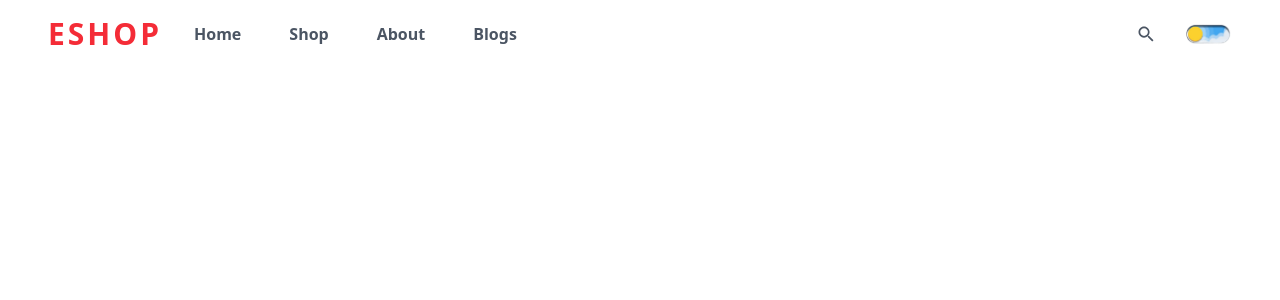
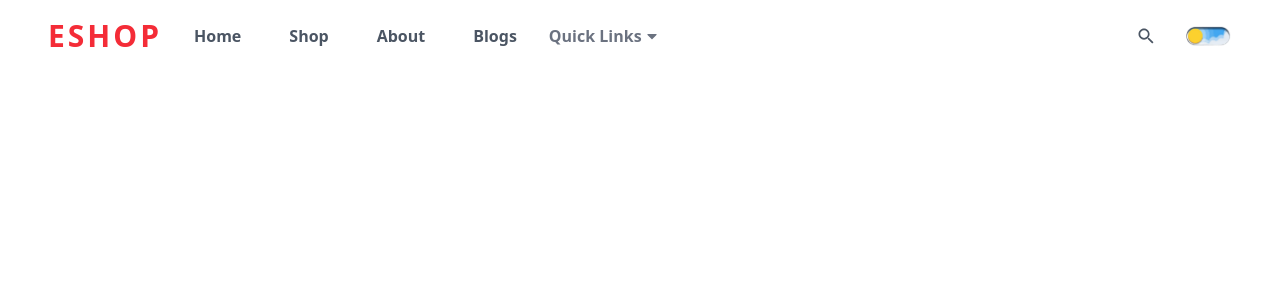
Before and after one commit to sasa-potezica/eshop, a React (Vite) app in the folder frontend/: page / in a window 1280 px wide. Shown: the top 300 px of the page. Built offline with nearby package versions, Linux system fonts and the light colour scheme.

Commit message:
Implement Dropdown Menu

```diff
--- a/frontend/src/components/Navbar.jsx
+++ b/frontend/src/components/Navbar.jsx
@@ -1,7 +1,7 @@
 import React from "react";
 import { IoMdSearch } from "react-icons/io";
 import DarkMode from "./DarkMode";
-
+import { FaCaretDown } from "react-icons/fa";
 const MenuLinks = [
   {
     id: 1,
@@ -22,6 +22,23 @@
     id: 4,
     name: "Blogs",
     link: "/#blog",
+  },
+];
+const DropdownLinks = [
+  {
+    id: 1,
+    name: "Trending Products",
+    link: "/#",
+  },
+  {
+    id: 2,
+    name: "Best Selling",
+    link: "/#",
+  },
+  {
+    id: 3,
+    name: "Top Rated",
+    link: "/#",
   },
 ];
 const Navbar = () => {
@@ -50,6 +67,31 @@
                     </a>
                   </li>
                 ))}
+                <li className="relative cursor-pointer group">
+                  <a
+                    href="#"
+                    className="flex items-center gap-[2px] font-semibold text-gray-500 dark:hover:text-white py-2"
+                  >
+                    Quick Links
+                    <span>
+                      <FaCaretDown className="group-hover:rotate-180 duration-300" />
+                    </span>
+                  </a>
+                  <div className="absolute z-[9999] hidden group-hover:block w-[200px] rounded-md bg-white shadow-md dark:bg-gray-900 p-2 dark:text-white">
+                    <ul className="space-y-2">
+                      {DropdownLinks.map((data, index) => (
+                        <li>
+                          <a
+                            className="text-gray-500 dark:hover:text-white duration-200 inline-block w-full p-2 hover:bg-primary/20 rounded-md font-semibold"
+                            href={data.link}
+                          >
+                            {data.name}
+                          </a>
+                        </li>
+                      ))}
+                    </ul>
+                  </div>
+                </li>
               </ul>
             </div>
           </div>
--- /dev/null
+++ b/package.json
@@ -0,0 +1,5 @@
+{
+  "dependencies": {
+    "react-icons": "^5.0.1"
+  }
+}
```
Also changed, not shown: 1 other file (tests, documents, lock files or other folders).
